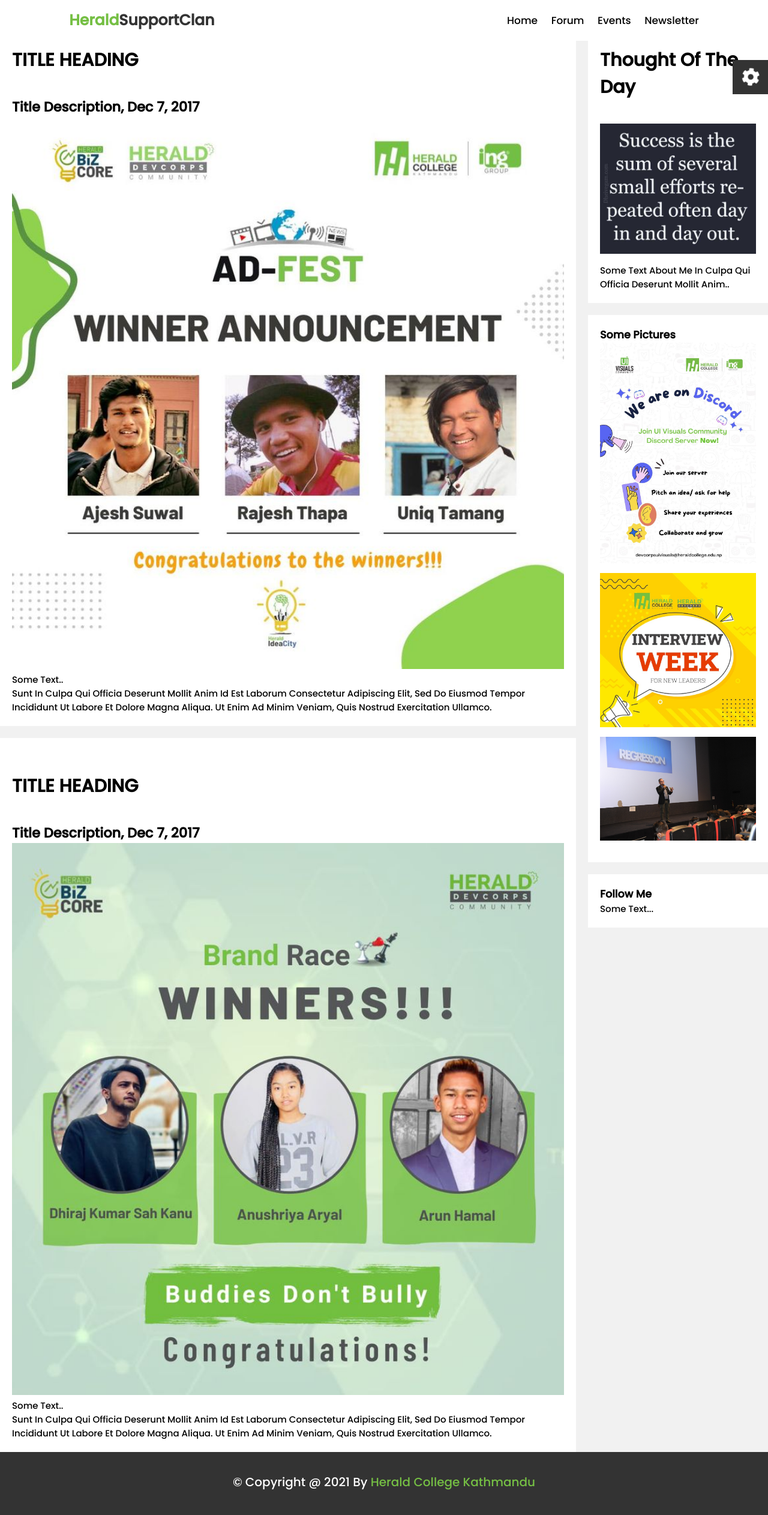
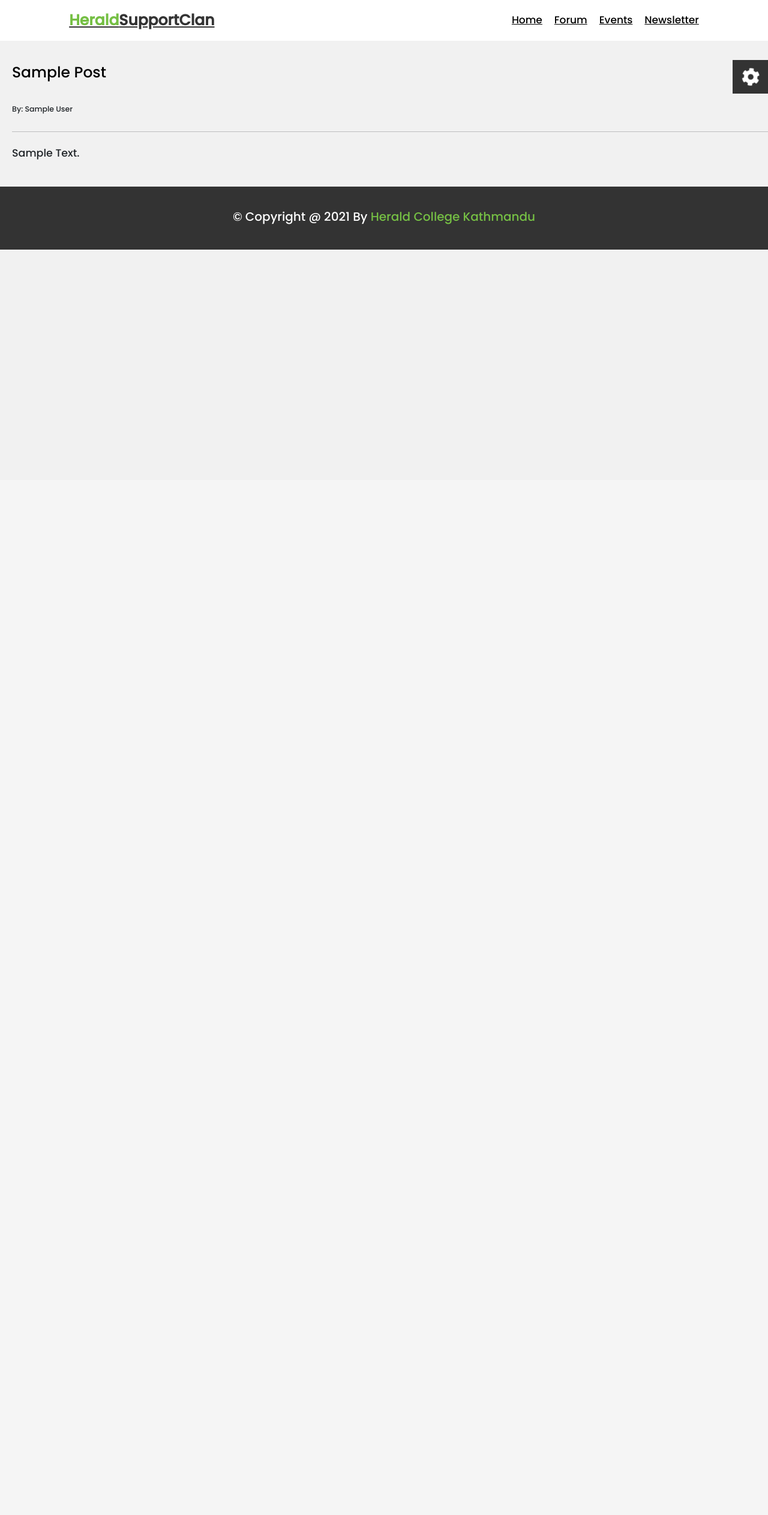
Before and after one commit to jenny-hub90/FinalYearProject, a Django app: page /Newsletter in a window 1280 px wide. Shown: the whole page at 60% size. After the commit the page ends 416 px from the top, so only its background shows below. Run offline with Django 3.2, Linux system fonts and the light colour scheme; tables that the repository leaves empty hold one stand-in row (values such as "Sample post"); parts of the project's set-up code (start-up, migrations or seed data) failed here and were passed over.

Commit message:
my third commit

```diff
--- a/heraldsupportclan/HSC/admin.py
+++ b/heraldsupportclan/HSC/admin.py
@@ -1,6 +1,7 @@
 from django.contrib import admin
-from .models import LatestEvents
+from .models import LatestEvents, Post
 
 # Register your models here.
 
 admin.site.register(LatestEvents)
+admin.site.register(Post)
--- a/heraldsupportclan/HSC/models.py
+++ b/heraldsupportclan/HSC/models.py
@@ -1,3 +1,5 @@
+from distutils.command.upload import upload
+from django.contrib.auth.models import User
 from django.db import models
 
 # Create your models here.
@@ -5,3 +7,12 @@
 
     img = models.ImageField(upload_to='pics')
     desc = models.TextField()
+
+class Post(models.Model):
+    title = models.CharField(max_length=255)
+    title_tag = models.CharField(max_length=255, default="HeraldSupportClan")
+    author = models.ForeignKey(User, on_delete=models.CASCADE)
+    body = models.TextField()
+
+    def _str_(self):
+        return self.title + ' | ' + str(self.author)
--- a/heraldsupportclan/HSC/urls.py
+++ b/heraldsupportclan/HSC/urls.py
@@ -1,6 +1,7 @@
 from django.urls import path
 
 from . import views
+from .views import Newsletter
 
 urlpatterns = [
 
@@ -8,6 +9,6 @@
     path('F',views.F, name='F'),
     path('Login',views.Login, name='Login'),
     path('Event',views.Event, name='Event'),
-    path('Newsletter',views.Newsletter, name='Newsletter'),
-
+    #path('Newsletter',views.Newsletter, name='Newsletter'),
+    path('Newsletter', Newsletter.as_view(), name="Newsletter"),
 ]
--- a/heraldsupportclan/HSC/views.py
+++ b/heraldsupportclan/HSC/views.py
@@ -1,5 +1,6 @@
 from django.shortcuts import render
-from .models import LatestEvents
+from .models import LatestEvents, Post
+from django.views.generic import ListView, DetailView
 
 
 # Create your views here.
@@ -17,5 +18,12 @@
 def Event(request):
     return render(request,'Event.html')
 
-def Newsletter(request):
-    return render(request,'Newsletter.html')
+#def Newsletter(request):
+    #return render(request,'Newsletter.html', {})
+class Newsletter(ListView):
+    model = Post
+    template_name = 'Newsletter.html'
+
+# class Newsletter(DetailView):
+#     model = Post
+#     template_name = 'Newsletter.html'
--- a/heraldsupportclan/templates/Home.html
+++ b/heraldsupportclan/templates/Home.html
@@ -89,7 +89,6 @@
     <p>{{sec.desc}}</p>
   </div>
 
-
   {% comment %} <div class="box" data-aos="flip-down">
     <img src="{{sec2.img.url}}" alt="">
     <p>{{sec2.desc}}</p>
@@ -114,10 +113,10 @@
     <img src="{{sec6.img.url}}" alt="">
     <p>{{sec6.desc}}</p>
   </div> {% endcomment %}
-  {% endfor %}
+
 
 </div>
-
+{% endfor %}
 </section>
 
 <!-- course section ends -->
--- a/heraldsupportclan/templates/Newsletter.html
+++ b/heraldsupportclan/templates/Newsletter.html
@@ -1,4 +1,7 @@
+{% extends 'base.html' %}
 {% load static %}
+{% block content %}
+
 <!DOCTYPE html>
 <html>
 <head>
@@ -32,42 +35,26 @@
 
 <!-- header section ends -->
 
- <div class="row">
- 	<div class="left-column">
- 	  <div class="card">
- 		<h1>TITLE HEADING</h1>
- 		<h2>Title description, Dec 7, 2017</h2>
- 		<img src="{% static 'Images/news3.jpg' %}" alt="blog "/>
- 		<p>Some text..</p>
- 		<p>Sunt in culpa qui officia deserunt mollit anim id est laborum consectetur adipiscing elit, sed do eiusmod tempor incididunt ut labore et dolore magna aliqua. Ut enim ad minim veniam, quis nostrud exercitation ullamco.</p>
- 	  </div>
- 	  <div class="card">
- 		<h1>TITLE HEADING</h1>
- 		<h2>Title description, Dec 7, 2017</h2>
- 		<img src="{% static 'Images/news4.jpg' %}" alt="blog "/>
- 		<p>Some text..</p>
- 		<p>Sunt in culpa qui officia deserunt mollit anim id est laborum consectetur adipiscing elit, sed do eiusmod tempor incididunt ut labore et dolore magna aliqua. Ut enim ad minim veniam, quis nostrud exercitation ullamco.</p>
- 	  </div>
- 	</div>
 
- 	<div class="right-column">
- 		<div class="card">
- 			 <h1>Thought of the Day</h1>
- 			 <img src="{% static 'Images/day.jpg' %}" alt="me"/>
- 			 <p>Some text about me in culpa qui officia deserunt mollit anim..</p>
- 		</div>
- 		<div class="card">
- 			 <h3>Some Pictures</h3>
- 			 <img src="{% static 'Images/news5.jpg' %}" alt="popular"/>
- 			 <img src="{% static 'Images/news6.jpg' %}" alt="popular"/>
- 			 <img src="{% static 'Images/News1.jpg' %}" alt="popular"/>
- 		</div>
- 		<div class="card">
- 			<h3>Follow Me</h3>
- 			<p>Some Text...</p>
- 		</div>
- 	</div>
- </div>
+
+
+<h1>Post</h1>
+
+<ul>
+{% for post in object_list %}
+<h1>{{ post.title }}</h1>
+<h5>By: {{ post.author.first_name }} {{ post.author.last_name }}</h5><br/>
+<hr></hr>
+<br/>
+<h3>{{ post.body }}</h3>
+<br/>
+<br/>
+{% endfor %}
+</ul>
+
+
+
+
 
 <!-- footer section starts  -->
 
@@ -109,3 +96,4 @@
 
 </body>
 </html>
+{% endblock %}
--- /dev/null
+++ b/heraldsupportclan/templates/base.html
@@ -0,0 +1,29 @@
+<!doctype html>
+<html lang="en">
+  <head>
+    <!-- Required meta tags -->
+    <meta charset="utf-8">
+    <meta name="viewport" content="width=device-width, initial-scale=1">
+
+    <!-- Bootstrap CSS -->
+    <link href="https://cdn.jsdelivr.net/npm/bootstrap@5.1.3/dist/css/bootstrap.min.css" rel="stylesheet" integrity="sha384-1BmE4kWBq78iYhFldvKuhfTAU6auU8tT94WrHftjDbrCEXSU1oBoqyl2QvZ6jIW3" crossorigin="anonymous">
+
+    <title>Newsletter</title>
+  </head>
+  <body>
+
+    {% block content %}
+
+    {% endblock %}
+    <!-- Optional JavaScript; choose one of the two! -->
+
+    <!-- Option 1: Bootstrap Bundle with Popper -->
+    <script src="https://cdn.jsdelivr.net/npm/bootstrap@5.1.3/dist/js/bootstrap.bundle.min.js" integrity="sha384-ka7Sk0Gln4gmtz2MlQnikT1wXgYsOg+OMhuP+IlRH9sENBO0LRn5q+8nbTov4+1p" crossorigin="anonymous"></script>
+
+    <!-- Option 2: Separate Popper and Bootstrap JS -->
+    <!--
+    <script src="https://cdn.jsdelivr.net/npm/@popperjs/core@2.10.2/dist/umd/popper.min.js" integrity="sha384-7+zCNj/IqJ95wo16oMtfsKbZ9ccEh31eOz1HGyDuCQ6wgnyJNSYdrPa03rtR1zdB" crossorigin="anonymous"></script>
+    <script src="https://cdn.jsdelivr.net/npm/bootstrap@5.1.3/dist/js/bootstrap.min.js" integrity="sha384-QJHtvGhmr9XOIpI6YVutG+2QOK9T+ZnN4kzFN1RtK3zEFEIsxhlmWl5/YESvpZ13" crossorigin="anonymous"></script>
+    -->
+  </body>
+</html>
```
Also changed, not shown: heraldsupportclan/HSC/migrations/0002_post.py (added), heraldsupportclan/HSC/migrations/0003_post_title_tag.py (added).
